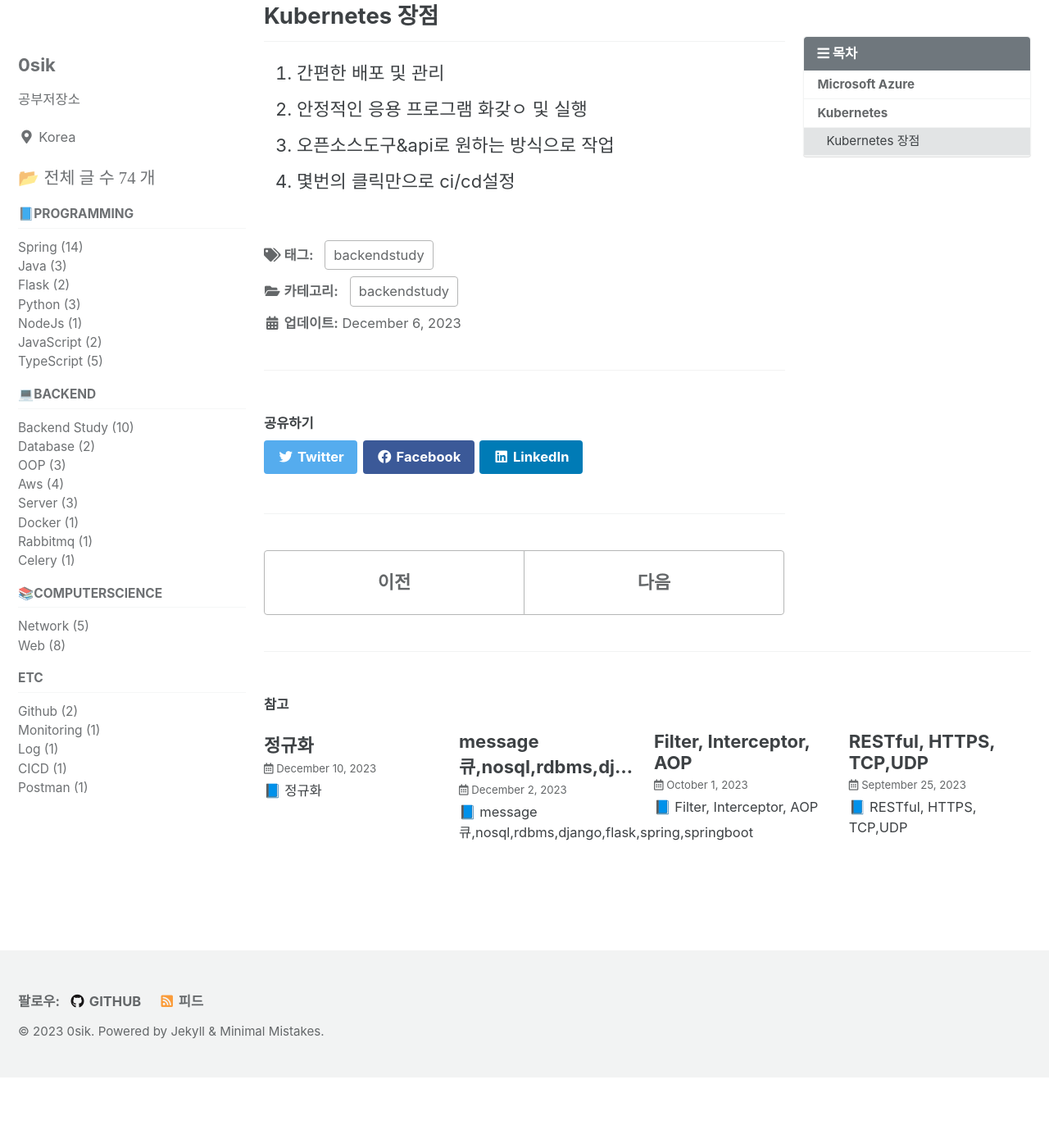
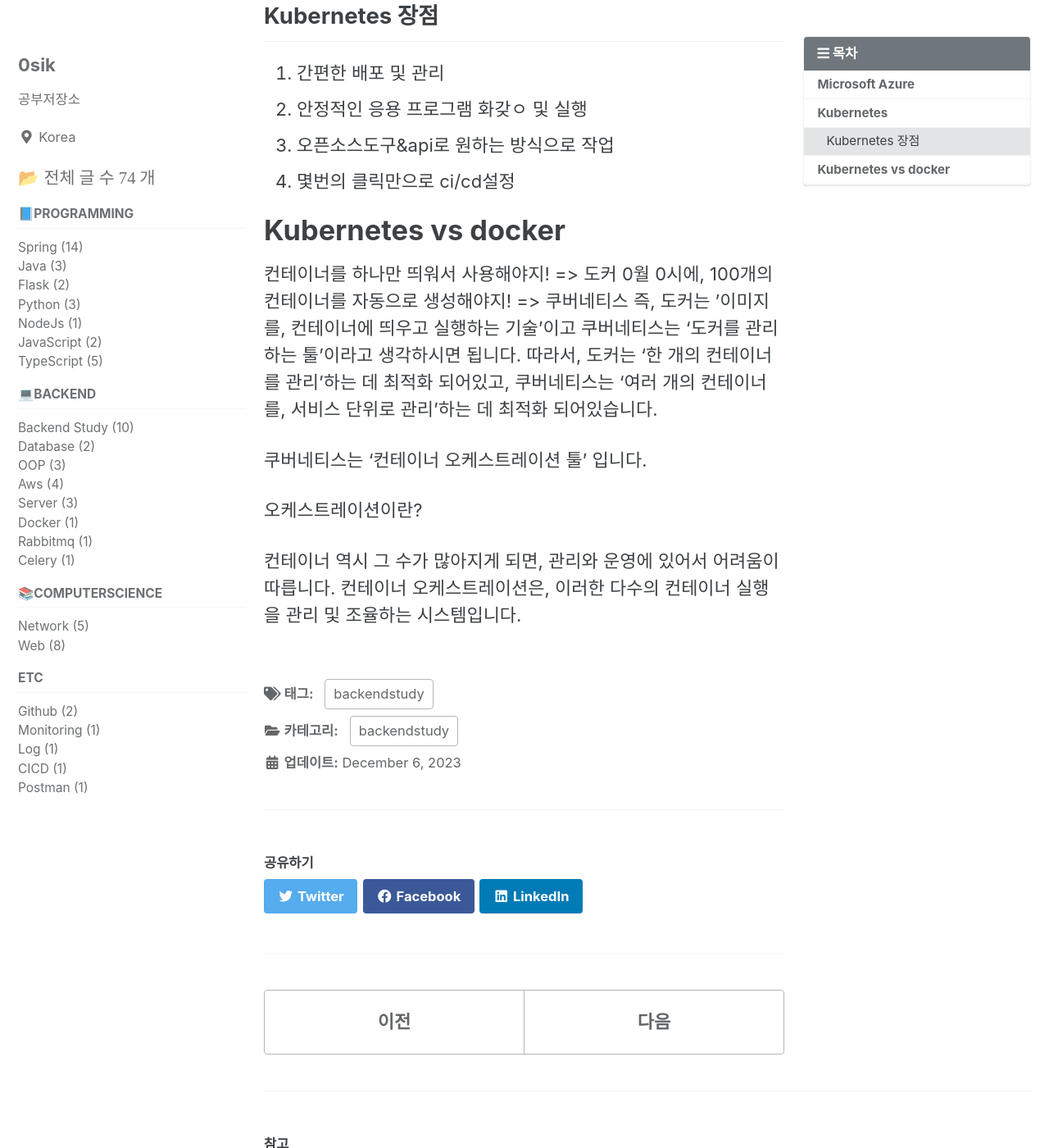
Before and after one commit to 0sik/0sik.github.io, a Jekyll site: the page built from _posts/2023-12-06-backendstudy Microsoft Azure.md, in a window 1280 px wide and 1400 px high, scrolled down 1012 px. Shown: the whole window at 82% size. Built offline with Jekyll 4.4.1, drawn with Linux system fonts in a browser that asks for light colours; cached includes are drawn as plain includes; before the commit the page ends 2326 px from its top, so only the background shows below that; some of the changed text lies outside the part shown.

Commit message:
Develop1 (#14)
* fix : kubernetes vs docker

* fix : 버그 수정

* feat : 오케스트레이션 추가

```diff
--- a/_posts/2023-12-06-backendstudy Microsoft Azure.md
+++ b/_posts/2023-12-06-backendstudy Microsoft Azure.md
@@ -25,3 +25,18 @@ Microsoft Azure의 Kubernetes 서비스(AKS)를 사용하여 컨테이너화된
 2. 안정적인 응용 프로그램 화갖ㅇ 및 실행
 3. 오픈소스도구&api로 원하는 방식으로 작업
 4. 몇번의 클릭만으로 ci/cd설정
+
+# Kubernetes vs docker
+컨테이너를 하나만 띄워서 사용해야지! => 도커
+0월 0시에, 100개의 컨테이너를 자동으로 생성해야지! => 쿠버네티스
+즉, 도커는 ’이미지를, 컨테이너에 띄우고 실행하는 기술’이고
+쿠버네티스는 '도커를 관리하는 툴'이라고 생각하시면 됩니다.
+따라서, 도커는 '한 개의 컨테이너를 관리’하는 데 최적화 되어있고,
+쿠버네티스는 '여러 개의 컨테이너를, 서비스 단위로 관리’하는 데 최적화 되어있습니다.
+
+쿠버네티스는 '컨테이너 오케스트레이션 툴' 입니다.
+
+오케스트레이션이란?
+
+컨테이너 역시 그 수가 많아지게 되면, 관리와 운영에 있어서 어려움이 따릅니다.
+컨테이너 오케스트레이션은, 이러한 다수의 컨테이너 실행을 관리 및 조율하는 시스템입니다.
```
Also changed, not shown: _posts/2023-12-02-backendstudy 개념정리.md (+2 -2 lines).
